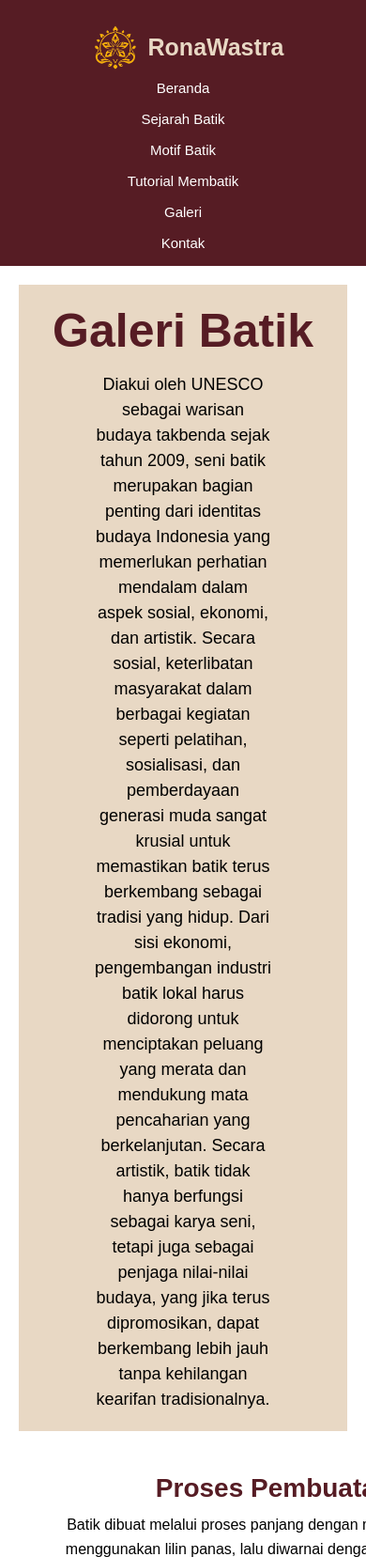
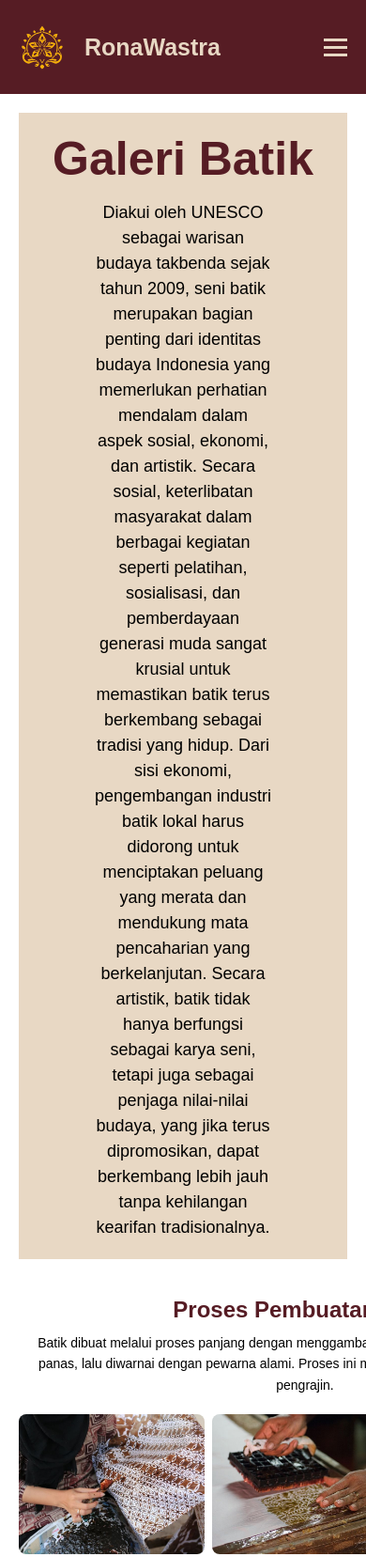
Before and after one commit to napoleones1/RonaWastra, a plain HTML site: page galeri.html in a window 390 px wide. Shown: the top 1657 px of the page at 94% size. Drawn offline with Linux system fonts and the light colour scheme.

Commit message:
Add files via upload

```diff
--- a/css/style.css
+++ b/css/style.css
@@ -6,91 +6,97 @@
 }
 
 /* Style dasar untuk navbar */
+/* Style dasar untuk navbar */
 .navbar {
   background-color: #561c24;
   padding: 15px 10px;
-  position: sticky; /* Menjadikan navbar tetap terlihat ketika di-scroll */
-  top: 0; /* Menjaga navbar tetap di atas */
-  z-index: 1000; /* Memastikan navbar tetap di atas elemen lainnya saat di-scroll */
+  position: sticky;
+  top: 0;
+  z-index: 1000;
+  display: flex;
+  align-items: center;
+  justify-content: space-between;
 }
 
 .navbar h1 {
   color: #e8d8c4;
   font-size: 30px;
-  text-align: center;
-  display: flex; /* Menjadikan h1 fleksibel untuk menata logo dan teks */
-  align-items: center; /* Memastikan teks dan logo sejajar vertikal */
-  justify-content: center; /* Memusatkan isi h1 secara horizontal */
+  display: flex;
+  align-items: center;
 }
 
 .navbar-logo {
-  width: 70px; /* Ukuran logo */
-  height: auto; /* Menjaga rasio gambar */
-}
-
-.navbar .container {
-  width: 90%;
-  max-width: 1200px;
-  margin: 0 auto;
-  text-align: center; /* Menyusun konten di tengah */
-}
-
+  width: 70px;
+  height: auto;
+  margin-right: 10px;
+}
+
+.container {
+  display: flex;
+  align-items: center;
+  justify-content: space-between;
+  position: relative;
+  width: 100%;
+}
+
+/* Menu */
 .menu {
-  list-style-type: none; /* Menghilangkan bullet pada daftar */
-  display: flex; /* Mengatur menu dalam baris */
-  justify-content: center; /* Menempatkan menu di tengah */
-  gap: 10px; /* Jarak antar menu */
-}
-
-.menu li {
-  display: inline-block;
+  list-style-type: none;
+  display: flex; /* Default: menu horizontal */
+  gap: 20px;
 }
 
 .menu li a {
   color: #fff;
-  text-decoration: none; /* Menghilangkan garis bawah */
+  text-decoration: none;
   font-size: 15px;
-  padding: 5px 10px; /* Padding di dalam link */
-  transition: background-color 0.3s; /* Efek transisi untuk hover */
+  padding: 5px 10px;
+  transition: background-color 0.3s;
 }
 
 .menu li a:hover {
-  background-color: #e8d8c4; /* Warna latar belakang saat hover */
-  color: #561c24; /* Warna teks saat hover */
-  border-radius: 5px; /* Membulatkan sudut */
-}
-
-/* Responsif untuk layar dengan lebar 768px atau lebih kecil (Tablet dan Mobile) */
-
-/* Navbar */
-@media (max-width: 768px) {
-  .navbar .container {
-    width: 100%;
-    padding: 0 10px;
-  }
-
-  .menu {
-    flex-direction: column; /* Menyusun menu vertikal */
-    gap: 15px;
-  }
-
-  .navbar h1 {
-    font-size: 25px; /* Mengurangi ukuran font pada h1 */
-  }
-  .contact-section {
-    flex-direction: column;
-    align-items: center;
-  }
-
-  .sidebar {
-    width: 100%;
-  }
-
-  .contact-form {
-    width: 100%;
-  }
-}
-/* End Style dasar untuk Navbar */
+  background-color: #e8d8c4;
+  color: #561c24;
+  border-radius: 5px;
+}
+
+/* Tombol hamburger (disembunyikan secara default) */
+.hamburger {
+  display: none; /* Default: tidak tampil */
+  flex-direction: column;
+  gap: 5px;
+  background: none;
+  border: none;
+  cursor: pointer;
+  position: absolute;
+  right: 10px;
+  z-index: 1100;
+}
+
+.hamburger span {
+  display: block;
+  width: 25px;
+  height: 3px;
+  background-color: #e8d8c4;
+  transition: all 0.3s ease;
+}
+
+/* Ubah tombol hamburger menjadi X */
+.hamburger.active span:nth-child(1) {
+  transform: rotate(45deg);
+  position: absolute;
+  top: 10px;
+}
+
+.hamburger.active span:nth-child(2) {
+  opacity: 0;
+}
+
+.hamburger.active span:nth-child(3) {
+  transform: rotate(-45deg);
+  position: absolute;
+  top: 10px;
+}
 
 /* Style dasar untuk Hero */
 .hero {
@@ -1203,15 +1209,30 @@ h3 {
 
 /* Responsif untuk layar dengan lebar 768px atau lebih kecil (Tablet dan Mobile) */
 
-@media (max-width: 768px) {
+@media (max-width: 600px) {
   .navbar .container {
     width: 100%;
     padding: 0 10px;
   }
 
   .menu {
-    flex-direction: column; /* Menyusun menu vertikal */
-    gap: 15px;
+    display: none;
+    flex-direction: column;
+    gap: 10px;
+    background-color: #561c24;
+    position: absolute;
+    top: 60px;
+    right: 10px;
+    padding: 10px;
+    border-radius: 5px;
+  }
+
+  .menu.active {
+    display: flex;
+  }
+
+  .hamburger {
+    display: flex;
   }
 
   .navbar h1 {
@@ -1509,26 +1530,26 @@ h3 {
   /* Style untuk gallery */
   .gallery {
     padding: 10px;
-    gap: 20px;
+    gap: 15px; /* Mengurangi gap antar elemen */
   }
 
   /* Style untuk gallery-item */
   .gallery-item {
     width: 100%; /* Lebar penuh untuk gallery item */
     height: auto; /* Menyesuaikan tinggi secara otomatis */
-    padding: 15px; /* Mengurangi padding */
+    padding: 10px; /* Mengurangi padding lebih lanjut */
     box-shadow: none; /* Menghilangkan bayangan untuk tampilan lebih sederhana */
   }
 
   .gallery-item h2 {
-    font-size: 28px; /* Ukuran font judul lebih kecil */
+    font-size: 24px; /* Ukuran font judul lebih kecil */
     margin-bottom: 10px; /* Mengurangi margin */
   }
 
   .gallery-item p {
-    font-size: 16px; /* Ukuran font paragraf lebih kecil */
-    margin-left: 20px; /* Mengurangi margin */
-    margin-right: 20px;
+    font-size: 14px; /* Ukuran font paragraf lebih kecil */
+    margin-left: 15px; /* Mengurangi margin */
+    margin-right: 15px;
   }
 
   /* Gallery images */
@@ -1536,41 +1557,41 @@ h3 {
     display: grid;
     grid-template-columns: repeat(
       auto-fit,
-      minmax(150px, 1fr)
-    ); /* Membuat gambar responsif dalam grid */
+      minmax(120px, 1fr)
+    ); /* Membuat gambar dalam grid lebih kecil */
     justify-content: center;
-    gap: 10px;
+    gap: 8px; /* Mengurangi jarak antar gambar */
   }
 
   .gallery-image {
-    width: 100%; /* Membuat gambar lebar penuh */
+    width: 100%; /* Gambar mengambil lebar penuh kontainer */
     height: auto;
   }
 
   /* Gallery item lokasi */
   .gallery-item-lokasi {
     width: 100%; /* Lebar penuh untuk lokasi */
-    padding: 20px;
+    padding: 15px; /* Mengurangi padding untuk lokasi */
   }
 
   .location-grid {
     grid-template-columns: repeat(
       auto-fit,
-      minmax(200px, 1fr)
-    ); /* Grid lokasi lebih responsif */
-    gap: 10px;
+      minmax(180px, 1fr)
+    ); /* Grid lokasi lebih kecil */
+    gap: 8px;
   }
 
   .location h3 {
-    font-size: 20px; /* Ukuran font lebih kecil untuk lokasi */
+    font-size: 18px; /* Ukuran font lebih kecil untuk judul lokasi */
   }
 
   .location p {
-    font-size: 16px; /* Ukuran font paragraf lebih kecil */
+    font-size: 14px; /* Ukuran font paragraf lebih kecil */
   }
 
   .location-image {
-    width: 100%; /* Gambar lokasi lebar penuh */
+    width: 100%; /* Gambar lokasi mengambil lebar penuh */
     height: auto;
   }
   .footer {
--- a/galeri.html
+++ b/galeri.html
@@ -22,13 +22,16 @@
   <body>
     <!-- Start: Navbar -->
     <nav class="navbar">
-      <!-- Logo dan Judul -->
       <h1>
         <img src="assets/Logo.png" alt="Logo" class="navbar-logo" />
         RonaWastra
       </h1>
-      <!-- Menu Navigasi -->
       <div class="container">
+        <button class="hamburger" aria-label="Toggle navigation">
+          <span></span>
+          <span></span>
+          <span></span>
+        </button>
         <ul class="menu">
           <li><a href="index.html">Beranda</a></li>
           <li><a href="sejarah.html">Sejarah Batik</a></li>
@@ -39,6 +42,7 @@
         </ul>
       </div>
     </nav>
+
     <!-- End: Navbar -->
 
     <!-- Start: Hero -->
@@ -234,5 +238,6 @@
       <p>&copy; 2024 RonaWastra. Semua Hak Dilindungi.</p>
     </footer>
     <!-- End: Footer -->
+    <script src="js/script.js"></script>
   </body>
 </html>
--- a/js/script.js
+++ b/js/script.js
@@ -1,3 +1,13 @@
+// Script untuk toggle menu hamburger
+const hamburger = document.querySelector('.hamburger');
+const menu = document.querySelector('.menu');
+
+hamburger.addEventListener('click', () => {
+    hamburger.classList.toggle('active'); // Toggle kelas untuk animasi tombol
+    menu.classList.toggle('active'); // Toggle visibilitas menu
+});
+
+// Script untuk validasi form kontak
 document.querySelector('.contact-form').addEventListener('submit', function (e) {
     e.preventDefault(); // Mencegah pengiriman form default
 
@@ -5,13 +15,13 @@ document.querySelector('.contact-form').addEventListener('submit', function (e)
 
     console.log("Email yang dimasukkan:", email); // Debug input email
 
-    const emailPattern = /^[^\\s@]+@[^\\s@]+\\.[^\\s@]+$/; // Regex sederhana
+    const emailPattern = /^[^\s@]+@[^\s@]+\.[^\s@]+$/; // Regex sederhana
     console.log("Regex cocok?", emailPattern.test(email)); // Debug hasil regex
 
     if (!emailPattern.test(email)) {
-      alert('Harap masukkan email yang valid!');
-      return;
+        alert('Harap masukkan email yang valid!');
+        return;
     }
 
     alert('Pesan Anda berhasil dikirim!');
-  });
+});
```
Also changed, not shown: index.html (+7 -1 lines), kontak.html (+6 -0 lines), motif.html (+7 -0 lines), sejarah.html (+7 -0 lines), tutorial.html (+7 -2 lines).
